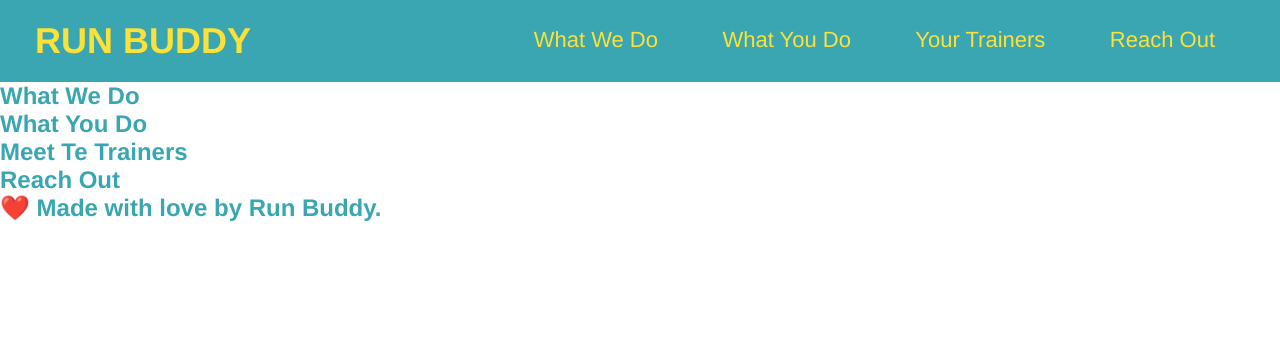
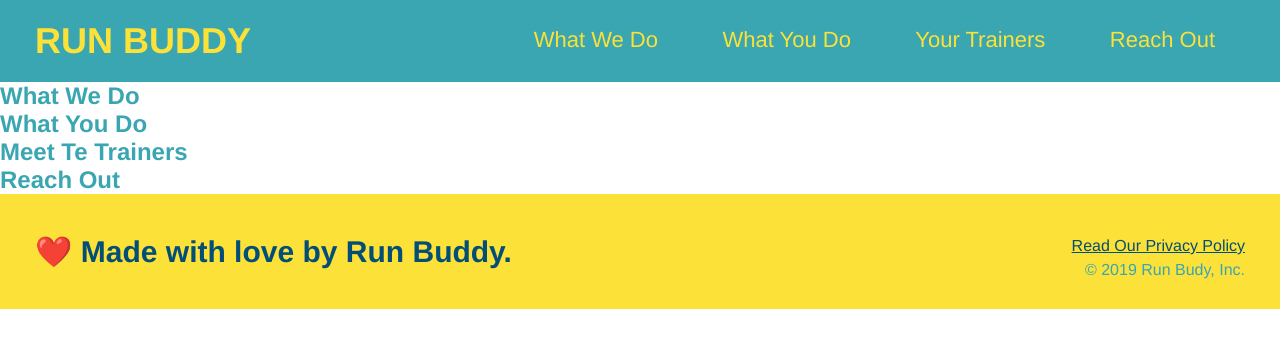
Before and after one commit to Siphon880gh/run-buddy, a plain HTML site: page index.html in a window 1280 px wide. Drawn offline with Linux system fonts and the light colour scheme.

Commit message:
Styled: Footer

```diff
--- a/assets/css/style.css
+++ b/assets/css/style.css
@@ -2,7 +2,9 @@
 * {
     margin: 0;
     padding: 0;
+    box-sizing: border-box; /* Todo: Review; Browser default "content-size" is more work by excluding padding and border when rendering explicitly-declared width/height */
 }
+
 /* Apply styles to <header> */
 header {
   padding: 20px 35px;
@@ -16,7 +18,7 @@ header h1 {
     margin: 0;
 }
 header a {
-    text-decoration: none; /* Remove default underline link style */
+    text-decoration: none; /* Remove browser default underline link style */
     color: #fce138;
 }
 header nav {
@@ -34,7 +36,26 @@ header nav ul li a {
     font-size: 22px;
 }
 body {
-    /* more on this crazy alphanumerical value in a minute! */
     color: #39a6b2;
     font-family: Helvetica, Arial, sans-serif;
 }
+
+/* Apply styles to <footer> */
+footer {
+  background: #fce138;
+  padding: 40px 35px;
+}
+footer h2 {
+    display: inline; /* Todo: Review; Fundamental in designing heading text, 1 of 2 */
+    color: #024e76;
+    font-size: 30px;
+    margin: 0;  /* Todo: Review; Fundamental in designing heading text, 2 of 2 */
+}
+footer aside {
+    float: right;
+    line-height: 1.5; /* Todo: Review; Fundamental in designing multiple lines of text */
+    text-align: right;
+}
+footer a {
+    color: #024e76;
+}
--- a/index.html
+++ b/index.html
@@ -45,6 +45,10 @@
     <!-- Footer -->
     <footer>
         <h2>❤️ Made with love by Run Buddy.</h2>
+        <aside>
+            <a href="#">Read Our Privacy Policy</a><br/>
+            <span>&copy; 2019 Run Budy, Inc.</span>
+        </aside>
     </footer>
 </body>
 </html>
```
